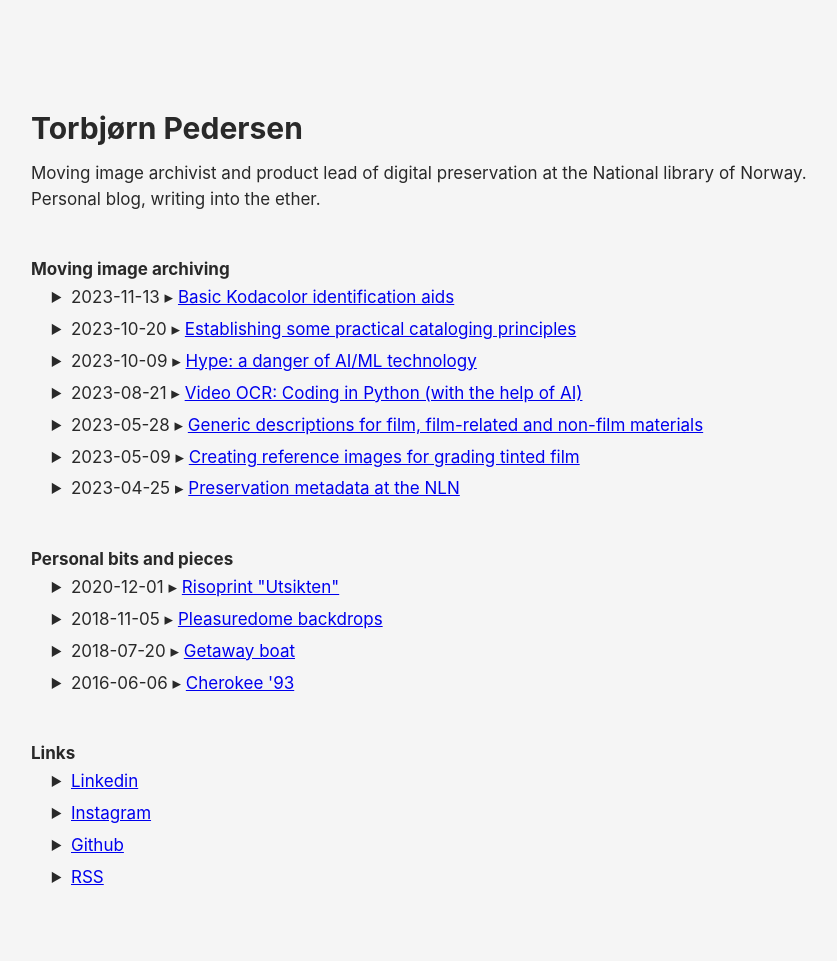
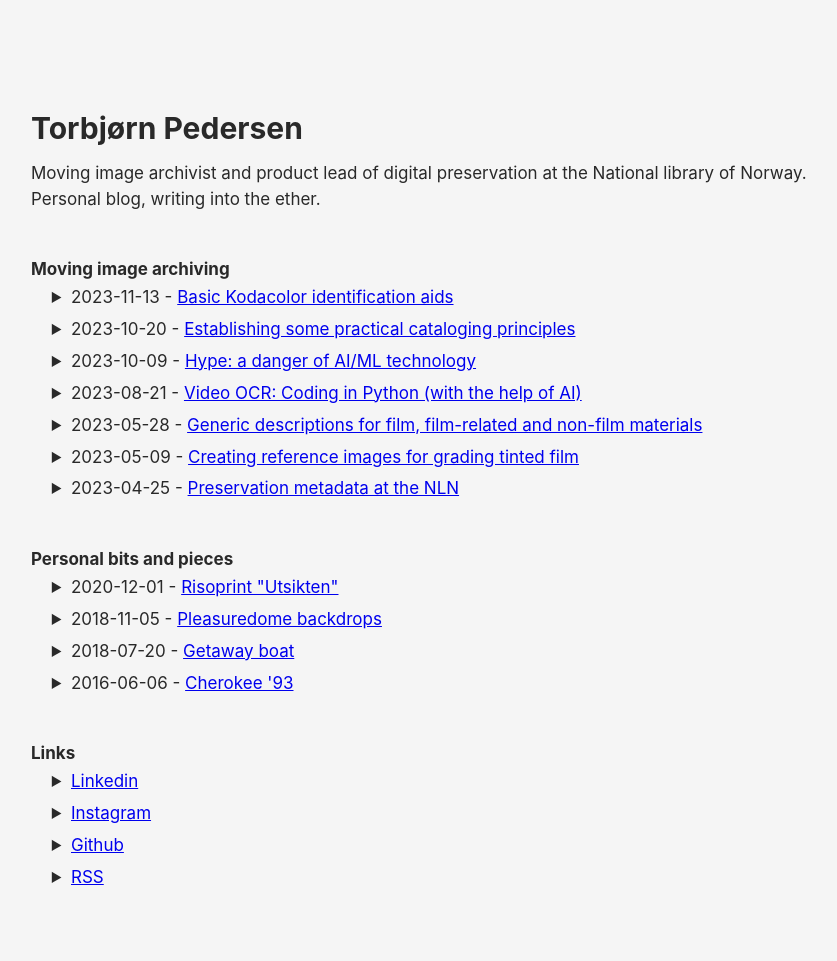
Before and after one commit to torbjornbp/torbjornbp.github.io, a Jekyll site: the page built from index.md, in a window 1280 px wide. Shown: the whole page, without its empty margins (209-1046 px from the left). Built offline with Jekyll 4.4.1, drawn with Linux system fonts in a browser that asks for light colours; some web fonts are replaced.

Commit message:
Update post_list.html

```diff
--- a/_includes/post_list.html
+++ b/_includes/post_list.html
@@ -14,7 +14,7 @@
   <ul>
     {%- for post in posts limit: include.limit -%}
         <li>
-          <span>{{- post.date | date: site.theme_config.date_format -}} &nbsp▸ </span>
+          <span>{{- post.date | date: site.theme_config.date_format -}} &nbsp- </span>
           <a href="{{ post.url | relative_url }}">{{ post.title }}</a>
         </li>
     {%- endfor -%}
```
